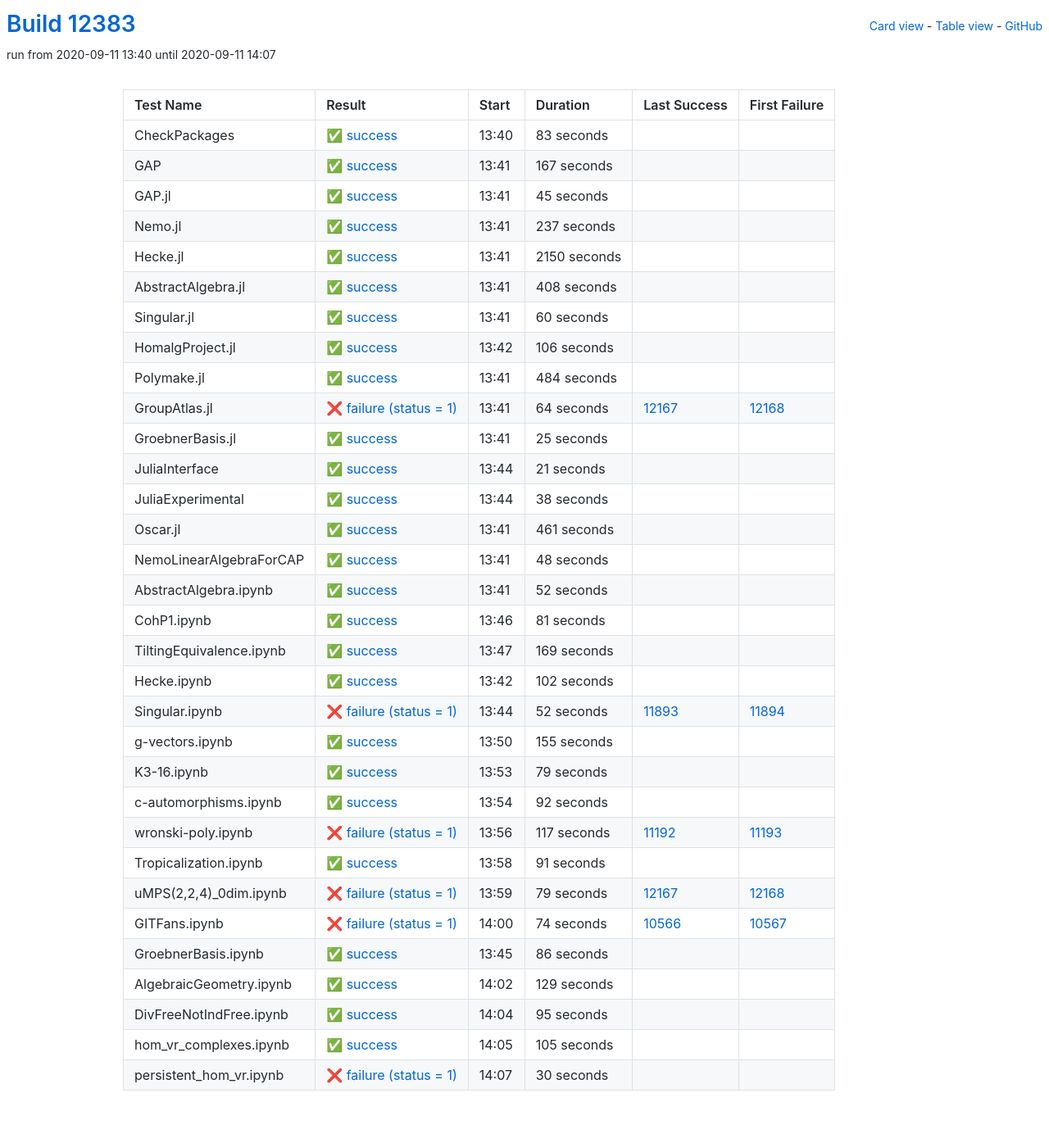
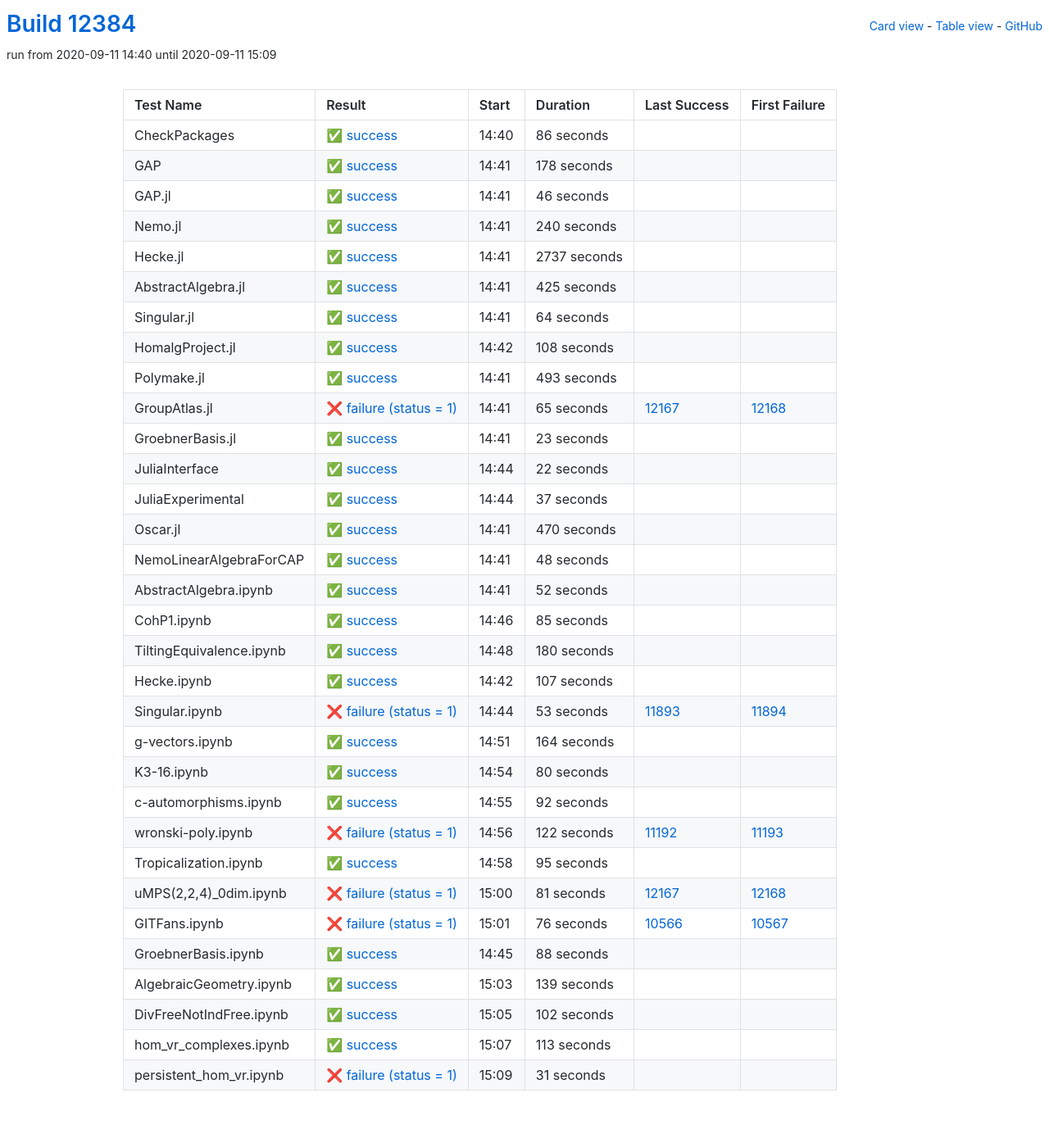
Before and after one commit to oscar-system/oscar-ci-status, a Jekyll site: the page built from table.html, in a window 1280 px wide. Shown: the whole page at 82% size. Built offline with Jekyll 4.4.1, drawn with Linux system fonts in a browser that asks for light colours.

Commit message:
Build #12384

```diff
--- a/_data/ci.yml
+++ b/_data/ci.yml
@@ -1,6 +1,6 @@
 ---
-build: 12383
-build_url: https://oscarci.mathematik.uni-kl.de/job/oscar/12383/
+build: 12384
+build_url: https://oscarci.mathematik.uni-kl.de/job/oscar/12384/
 job: oscar
 organization: oscar-system
 repo: oscar-ci-status
@@ -8,176 +8,176 @@ repourl: https://github.com/oscar-system/oscar-ci-status
 tests:
 - name: CheckPackages
   id: checkpackages
-  log: https://oscarci.mathematik.uni-kl.de/job/oscar/12383/artifact/logs/build-12383/CheckPackages.log
-  start: 2020-09-11 13:40
+  log: https://oscarci.mathematik.uni-kl.de/job/oscar/12384/artifact/logs/build-12384/CheckPackages.log
+  start: 2020-09-11 14:40
   success: true
   exitcode: 0
   status: success
-  duration: 83
+  duration: 86
   last_success: false
   last_success_url:
   first_failure: false
   first_failure_url:
 - name: GAP
   id: gap
-  log: https://oscarci.mathematik.uni-kl.de/job/oscar/12383/artifact/logs/build-12383/GAP.log
-  start: 2020-09-11 13:41
+  log: https://oscarci.mathematik.uni-kl.de/job/oscar/12384/artifact/logs/build-12384/GAP.log
+  start: 2020-09-11 14:41
   success: true
   exitcode: 0
   status: success
-  duration: 167
+  duration: 178
   last_success: false
   last_success_url:
   first_failure: false
   first_failure_url:
 - name: GAP.jl
   id: gap-jl
-  log: https://oscarci.mathematik.uni-kl.de/job/oscar/12383/artifact/logs/build-12383/GAP.jl.log
-  start: 2020-09-11 13:41
+  log: https://oscarci.mathematik.uni-kl.de/job/oscar/12384/artifact/logs/build-12384/GAP.jl.log
+  start: 2020-09-11 14:41
   success: true
   exitcode: 0
   status: success
-  duration: 45
+  duration: 46
   last_success: false
   last_success_url:
   first_failure: false
   first_failure_url:
 - name: Nemo.jl
   id: nemo-jl
-  log: https://oscarci.mathematik.uni-kl.de/job/oscar/12383/artifact/logs/build-12383/Nemo.jl.log
-  start: 2020-09-11 13:41
+  log: https://oscarci.mathematik.uni-kl.de/job/oscar/12384/artifact/logs/build-12384/Nemo.jl.log
+  start: 2020-09-11 14:41
   success: true
   exitcode: 0
   status: success
-  duration: 237
+  duration: 240
   last_success: false
   last_success_url:
   first_failure: false
   first_failure_url:
 - name: Hecke.jl
   id: hecke-jl
-  log: https://oscarci.mathematik.uni-kl.de/job/oscar/12383/artifact/logs/build-12383/Hecke.jl.log
-  start: 2020-09-11 13:41
+  log: https://oscarci.mathematik.uni-kl.de/job/oscar/12384/artifact/logs/build-12384/Hecke.jl.log
+  start: 2020-09-11 14:41
   success: true
   exitcode: 0
   status: success
-  duration: 2150
+  duration: 2737
   last_success: false
   last_success_url:
   first_failure: false
   first_failure_url:
 - name: AbstractAlgebra.jl
   id: abstractalgebra-jl
-  log: https://oscarci.mathematik.uni-kl.de/job/oscar/12383/artifact/logs/build-12383/AbstractAlgebra.jl.log
-  start: 2020-09-11 13:41
+  log: https://oscarci.mathematik.uni-kl.de/job/oscar/12384/artifact/logs/build-12384/AbstractAlgebra.jl.log
+  start: 2020-09-11 14:41
   success: true
   exitcode: 0
   status: success
-  duration: 408
+  duration: 425
   last_success: false
   last_success_url:
   first_failure: false
   first_failure_url:
 - name: Singular.jl
   id: singular-jl
-  log: https://oscarci.mathematik.uni-kl.de/job/oscar/12383/artifact/logs/build-12383/Singular.jl.log
-  start: 2020-09-11 13:41
+  log: https://oscarci.mathematik.uni-kl.de/job/oscar/12384/artifact/logs/build-12384/Singular.jl.log
+  start: 2020-09-11 14:41
   success: true
   exitcode: 0
   status: success
-  duration: 60
+  duration: 64
   last_success: false
   last_success_url:
   first_failure: false
   first_failure_url:
 - name: HomalgProject.jl
   id: homalgproject-jl
-  log: https://oscarci.mathematik.uni-kl.de/job/oscar/12383/artifact/logs/build-12383/HomalgProject.jl.log
-  start: 2020-09-11 13:42
+  log: https://oscarci.mathematik.uni-kl.de/job/oscar/12384/artifact/logs/build-12384/HomalgProject.jl.log
+  start: 2020-09-11 14:42
   success: true
   exitcode: 0
   status: success
-  duration: 106
+  duration: 108
   last_success: false
   last_success_url:
   first_failure: false
   first_failure_url:
 - name: Polymake.jl
   id: polymake-jl
-  log: https://oscarci.mathematik.uni-kl.de/job/oscar/12383/artifact/logs/build-12383/Polymake.jl.log
-  start: 2020-09-11 13:41
+  log: https://oscarci.mathematik.uni-kl.de/job/oscar/12384/artifact/logs/build-12384/Polymake.jl.log
+  start: 2020-09-11 14:41
   success: true
   exitcode: 0
   status: success
-  duration: 484
+  duration: 493
   last_success: false
   last_success_url:
   first_failure: false
   first_failure_url:
 - name: GroupAtlas.jl
   id: groupatlas-jl
-  log: https://oscarci.mathematik.uni-kl.de/job/oscar/12383/artifact/logs/build-12383/GroupAtlas.jl.log
-  start: 2020-09-11 13:41
+  log: https://oscarci.mathematik.uni-kl.de/job/oscar/12384/artifact/logs/build-12384/GroupAtlas.jl.log
+  start: 2020-09-11 14:41
   success: false
   exitcode: 1
   status: failure
-  duration: 64
+  duration: 65
   last_success: 12167
   last_success_url: https://oscarci.mathematik.uni-kl.de/job/oscar/12167/
   first_failure: 12168
   first_failure_url: https://oscarci.mathematik.uni-kl.de/job/oscar/12168/
 - name: GroebnerBasis.jl
   id: groebnerbasis-jl
-  log: https://oscarci.mathematik.uni-kl.de/job/oscar/12383/artifact/logs/build-12383/GroebnerBasis.jl.log
-  start: 2020-09-11 13:41
+  log: https://oscarci.mathematik.uni-kl.de/job/oscar/12384/artifact/logs/build-12384/GroebnerBasis.jl.log
+  start: 2020-09-11 14:41
   success: true
   exitcode: 0
   status: success
-  duration: 25
+  duration: 23
   last_success: false
   last_success_url:
   first_failure: false
   first_failure_url:
 - name: JuliaInterface
   id: juliainterface
-  log: https://oscarci.mathematik.uni-kl.de/job/oscar/12383/artifact/logs/build-12383/JuliaInterface.log
-  start: 2020-09-11 13:44
+  log: https://oscarci.mathematik.uni-kl.de/job/oscar/12384/artifact/logs/build-12384/JuliaInterface.log
+  start: 2020-09-11 14:44
   success: true
   exitcode: 0
   status: success
-  duration: 21
+  duration: 22
   last_success: false
   last_success_url:
   first_failure: false
   first_failure_url:
 - name: JuliaExperimental
   id: juliaexperimental
-  log: https://oscarci.mathematik.uni-kl.de/job/oscar/12383/artifact/logs/build-12383/JuliaExperimental.log
-  start: 2020-09-11 13:44
+  log: https://oscarci.mathematik.uni-kl.de/job/oscar/12384/artifact/logs/build-12384/JuliaExperimental.log
+  start: 2020-09-11 14:44
   success: true
   exitcode: 0
   status: success
-  duration: 38
+  duration: 37
   last_success: false
   last_success_url:
   first_failure: false
   first_failure_url:
 - name: Oscar.jl
   id: oscar-jl
-  log: https://oscarci.mathematik.uni-kl.de/job/oscar/12383/artifact/logs/build-12383/Oscar.jl.log
-  start: 2020-09-11 13:41
+  log: https://oscarci.mathematik.uni-kl.de/job/oscar/12384/artifact/logs/build-12384/Oscar.jl.log
+  start: 2020-09-11 14:41
   success: true
   exitcode: 0
   status: success
-  duration: 461
+  duration: 470
   last_success: false
   last_success_url:
   first_failure: false
   first_failure_url:
 - name: NemoLinearAlgebraForCAP
   id: nemolinearalgebraforcap
-  log: https://oscarci.mathematik.uni-kl.de/job/oscar/12383/artifact/logs/build-12383/NemoLinearAlgebraForCAP.log
-  start: 2020-09-11 13:41
+  log: https://oscarci.mathematik.uni-kl.de/job/oscar/12384/artifact/logs/build-12384/NemoLinearAlgebraForCAP.log
+  start: 2020-09-11 14:41
   success: true
   exitcode: 0
   status: success
@@ -188,8 +188,8 @@ tests:
   first_failure_url:
 - name: AbstractAlgebra.ipynb
   id: abstractalgebra-ipynb
-  log: https://oscarci.mathematik.uni-kl.de/job/oscar/12383/artifact/logs/build-12383/AbstractAlgebra.ipynb.log
-  start: 2020-09-11 13:41
+  log: https://oscarci.mathematik.uni-kl.de/job/oscar/12384/artifact/logs/build-12384/AbstractAlgebra.ipynb.log
+  start: 2020-09-11 14:41
   success: true
   exitcode: 0
   status: success
@@ -200,80 +200,80 @@ tests:
   first_failure_url:
 - name: CohP1.ipynb
   id: cohp1-ipynb
-  log: https://oscarci.mathematik.uni-kl.de/job/oscar/12383/artifact/logs/build-12383/CohP1.ipynb.log
-  start: 2020-09-11 13:46
+  log: https://oscarci.mathematik.uni-kl.de/job/oscar/12384/artifact/logs/build-12384/CohP1.ipynb.log
+  start: 2020-09-11 14:46
   success: true
   exitcode: 0
   status: success
-  duration: 81
+  duration: 85
   last_success: false
   last_success_url:
   first_failure: false
   first_failure_url:
 - name: TiltingEquivalence.ipynb
   id: tiltingequivalence-ipynb
-  log: https://oscarci.mathematik.uni-kl.de/job/oscar/12383/artifact/logs/build-12383/TiltingEquivalence.ipynb.log
-  start: 2020-09-11 13:47
+  log: https://oscarci.mathematik.uni-kl.de/job/oscar/12384/artifact/logs/build-12384/TiltingEquivalence.ipynb.log
+  start: 2020-09-11 14:48
   success: true
   exitcode: 0
   status: success
-  duration: 169
+  duration: 180
   last_success: false
   last_success_url:
   first_failure: false
   first_failure_url:
 - name: Hecke.ipynb
   id: hecke-ipynb
-  log: https://oscarci.mathematik.uni-kl.de/job/oscar/12383/artifact/logs/build-12383/Hecke.ipynb.log
-  start: 2020-09-11 13:42
+  log: https://oscarci.mathematik.uni-kl.de/job/oscar/12384/artifact/logs/build-12384/Hecke.ipynb.log
+  start: 2020-09-11 14:42
   success: true
   exitcode: 0
   status: success
-  duration: 102
+  duration: 107
   last_success: false
   last_success_url:
   first_failure: false
   first_failure_url:
 - name: Singular.ipynb
   id: singular-ipynb
-  log: https://oscarci.mathematik.uni-kl.de/job/oscar/12383/artifact/logs/build-12383/Singular.ipynb.log
-  start: 2020-09-11 13:44
+  log: https://oscarci.mathematik.uni-kl.de/job/oscar/12384/artifact/logs/build-12384/Singular.ipynb.log
+  start: 2020-09-11 14:44
   success: false
   exitcode: 1
   status: failure
-  duration: 52
+  duration: 53
   last_success: 11893
   last_success_url: https://oscarci.mathematik.uni-kl.de/job/oscar/11893/
   first_failure: 11894
   first_failure_url: https://oscarci.mathematik.uni-kl.de/job/oscar/11894/
 - name: g-vectors.ipynb
   id: g-vectors-ipynb
-  log: https://oscarci.mathematik.uni-kl.de/job/oscar/12383/artifact/logs/build-12383/g-vectors.ipynb.log
-  start: 2020-09-11 13:50
+  log: https://oscarci.mathematik.uni-kl.de/job/oscar/12384/artifact/logs/build-12384/g-vectors.ipynb.log
+  start: 2020-09-11 14:51
   success: true
   exitcode: 0
   status: success
-  duration: 155
+  duration: 164
   last_success: false
   last_success_url:
   first_failure: false
   first_failure_url:
 - name: K3-16.ipynb
   id: k3-16-ipynb
-  log: https://oscarci.mathematik.uni-kl.de/job/oscar/12383/artifact/logs/build-12383/K3-16.ipynb.log
-  start: 2020-09-11 13:53
+  log: https://oscarci.mathematik.uni-kl.de/job/oscar/12384/artifact/logs/build-12384/K3-16.ipynb.log
+  start: 2020-09-11 14:54
   success: true
   exitcode: 0
   status: success
-  duration: 79
+  duration: 80
   last_success: false
   last_success_url:
   first_failure: false
   first_failure_url:
 - name: c-automorphisms.ipynb
   id: c-automorphisms-ipynb
-  log: https://oscarci.mathematik.uni-kl.de/job/oscar/12383/artifact/logs/build-12383/c-automorphisms.ipynb.log
-  start: 2020-09-11 13:54
+  log: https://oscarci.mathematik.uni-kl.de/job/oscar/12384/artifact/logs/build-12384/c-automorphisms.ipynb.log
+  start: 2020-09-11 14:55
   success: true
   exitcode: 0
   status: success
@@ -284,80 +284,20 @@ tests:
   first_failure_url:
 - name: wronski-poly.ipynb
   id: wronski-poly-ipynb
-  log: https://oscarci.mathematik.uni-kl.de/job/oscar/12383/artifact/logs/build-12383/wronski-poly.ipynb.log
-  start: 2020-09-11 13:56
+  log: https://oscarci.mathematik.uni-kl.de/job/oscar/12384/artifact/logs/build-12384/wronski-poly.ipynb.log
+  start: 2020-09-11 14:56
   success: false
   exitcode: 1
   status: failure
-  duration: 117
+  duration: 122
   last_success: 11192
   last_success_url: https://oscarci.mathematik.uni-kl.de/job/oscar/11192/
   first_failure: 11193
   first_failure_url: https://oscarci.mathematik.uni-kl.de/job/oscar/11193/
 - name: Tropicalization.ipynb
   id: tropicalization-ipynb
-  log: https://oscarci.mathematik.uni-kl.de/job/oscar/12383/artifact/logs/build-12383/Tropicalization.ipynb.log
-  start: 2020-09-11 13:58
-  success: true
-  exitcode: 0
-  status: success
-  duration: 91
-  last_success: false
-  last_success_url:
-  first_failure: false
-  first_failure_url:
-- name: uMPS(2,2,4)_0dim.ipynb
-  id: umps-2-2-4-0dim-ipynb
-  log: https://oscarci.mathematik.uni-kl.de/job/oscar/12383/artifact/logs/build-12383/uMPS-2-2-4-_0dim.ipynb.log
-  start: 2020-09-11 13:59
-  success: false
-  exitcode: 1
-  status: failure
-  duration: 79
-  last_success: 12167
-  last_success_url: https://oscarci.mathematik.uni-kl.de/job/oscar/12167/
-  first_failure: 12168
-  first_failure_url: https://oscarci.mathematik.uni-kl.de/job/oscar/12168/
-- name: GITFans.ipynb
-  id: gitfans-ipynb
-  log: https://oscarci.mathematik.uni-kl.de/job/oscar/12383/artifact/logs/build-12383/GITFans.ipynb.log
-  start: 2020-09-11 14:00
-  success: false
-  exitcode: 1
-  status: failure
-  duration: 74
-  last_success: 10566
-  last_success_url: https://oscarci.mathematik.uni-kl.de/job/oscar/10566/
-  first_failure: 10567
-  first_failure_url: https://oscarci.mathematik.uni-kl.de/job/oscar/10567/
-- name: GroebnerBasis.ipynb
-  id: groebnerbasis-ipynb
-  log: https://oscarci.mathematik.uni-kl.de/job/oscar/12383/artifact/logs/build-12383/GroebnerBasis.ipynb.log
-  start: 2020-09-11 13:45
-  success: true
-  exitcode: 0
-  status: success
-  duration: 86
-  last_success: false
-  last_success_url:
-  first_failure: false
-  first_failure_url:
-- name: AlgebraicGeometry.ipynb
-  id: algebraicgeometry-ipynb
-  log: https://oscarci.mathematik.uni-kl.de/job/oscar/12383/artifact/logs/build-12383/AlgebraicGeometry.ipynb.log
-  start: 2020-09-11 14:02
-  success: true
-  exitcode: 0
-  status: success
-  duration: 129
-  last_success: false
-  last_success_url:
-  first_failure: false
-  first_failure_url:
-- name: DivFreeNotIndFree.ipynb
-  id: divfreenotindfree-ipynb
-  log: https://oscarci.mathematik.uni-kl.de/job/oscar/12383/artifact/logs/build-12383/DivFreeNotIndFree.ipynb.log
-  start: 2020-09-11 14:04
+  log: https://oscarci.mathematik.uni-kl.de/job/oscar/12384/artifact/logs/build-12384/Tropicalization.ipynb.log
+  start: 2020-09-11 14:58
   success: true
   exitcode: 0
   status: success
@@ -366,26 +306,86 @@ tests:
   last_success_url:
   first_failure: false
   first_failure_url:
-- name: hom_vr_complexes.ipynb
-  id: hom-vr-complexes-ipynb
-  log: https://oscarci.mathematik.uni-kl.de/job/oscar/12383/artifact/logs/build-12383/hom_vr_complexes.ipynb.log
-  start: 2020-09-11 14:05
+- name: uMPS(2,2,4)_0dim.ipynb
+  id: umps-2-2-4-0dim-ipynb
+  log: https://oscarci.mathematik.uni-kl.de/job/oscar/12384/artifact/logs/build-12384/uMPS-2-2-4-_0dim.ipynb.log
+  start: 2020-09-11 15:00
+  success: false
+  exitcode: 1
+  status: failure
+  duration: 81
+  last_success: 12167
+  last_success_url: https://oscarci.mathematik.uni-kl.de/job/oscar/12167/
+  first_failure: 12168
+  first_failure_url: https://oscarci.mathematik.uni-kl.de/job/oscar/12168/
+- name: GITFans.ipynb
+  id: gitfans-ipynb
+  log: https://oscarci.mathematik.uni-kl.de/job/oscar/12384/artifact/logs/build-12384/GITFans.ipynb.log
+  start: 2020-09-11 15:01
+  success: false
+  exitcode: 1
+  status: failure
+  duration: 76
+  last_success: 10566
+  last_success_url: https://oscarci.mathematik.uni-kl.de/job/oscar/10566/
+  first_failure: 10567
+  first_failure_url: https://oscarci.mathematik.uni-kl.de/job/oscar/10567/
+- name: GroebnerBasis.ipynb
+  id: groebnerbasis-ipynb
+  log: https://oscarci.mathematik.uni-kl.de/job/oscar/12384/artifact/logs/build-12384/GroebnerBasis.ipynb.log
+  start: 2020-09-11 14:45
   success: true
   exitcode: 0
   status: success
-  duration: 105
+  duration: 88
+  last_success: false
+  last_success_url:
+  first_failure: false
+  first_failure_url:
+- name: AlgebraicGeometry.ipynb
+  id: algebraicgeometry-ipynb
+  log: https://oscarci.mathematik.uni-kl.de/job/oscar/12384/artifact/logs/build-12384/AlgebraicGeometry.ipynb.log
+  start: 2020-09-11 15:03
+  success: true
+  exitcode: 0
+  status: success
+  duration: 139
+  last_success: false
+  last_success_url:
+  first_failure: false
+  first_failure_url:
+- name: DivFreeNotIndFree.ipynb
+  id: divfreenotindfree-ipynb
+  log: https://oscarci.mathematik.uni-kl.de/job/oscar/12384/artifact/logs/build-12384/DivFreeNotIndFree.ipynb.log
+  start: 2020-09-11 15:05
+  success: true
+  exitcode: 0
+  status: success
+  duration: 102
+  last_success: false
+  last_success_url:
+  first_failure: false
+  first_failure_url:
+- name: hom_vr_complexes.ipynb
+  id: hom-vr-complexes-ipynb
+  log: https://oscarci.mathematik.uni-kl.de/job/oscar/12384/artifact/logs/build-12384/hom_vr_complexes.ipynb.log
+  start: 2020-09-11 15:07
+  success: true
+  exitcode: 0
+  status: success
+  duration: 113
   last_success: false
   last_success_url:
   first_failure: false
   first_failure_url:
 - name: persistent_hom_vr.ipynb
   id: persistent-hom-vr-ipynb
-  log: https://oscarci.mathematik.uni-kl.de/job/oscar/12383/artifact/logs/build-12383/persistent_hom_vr.ipynb.log
-  start: 2020-09-11 14:07
+  log: https://oscarci.mathematik.uni-kl.de/job/oscar/12384/artifact/logs/build-12384/persistent_hom_vr.ipynb.log
+  start: 2020-09-11 15:09
   success: false
   exitcode: 1
   status: failure
-  duration: 30
+  duration: 31
   last_success: false
   last_success_url:
   first_failure: false
```
Also changed, not shown: README.md.
